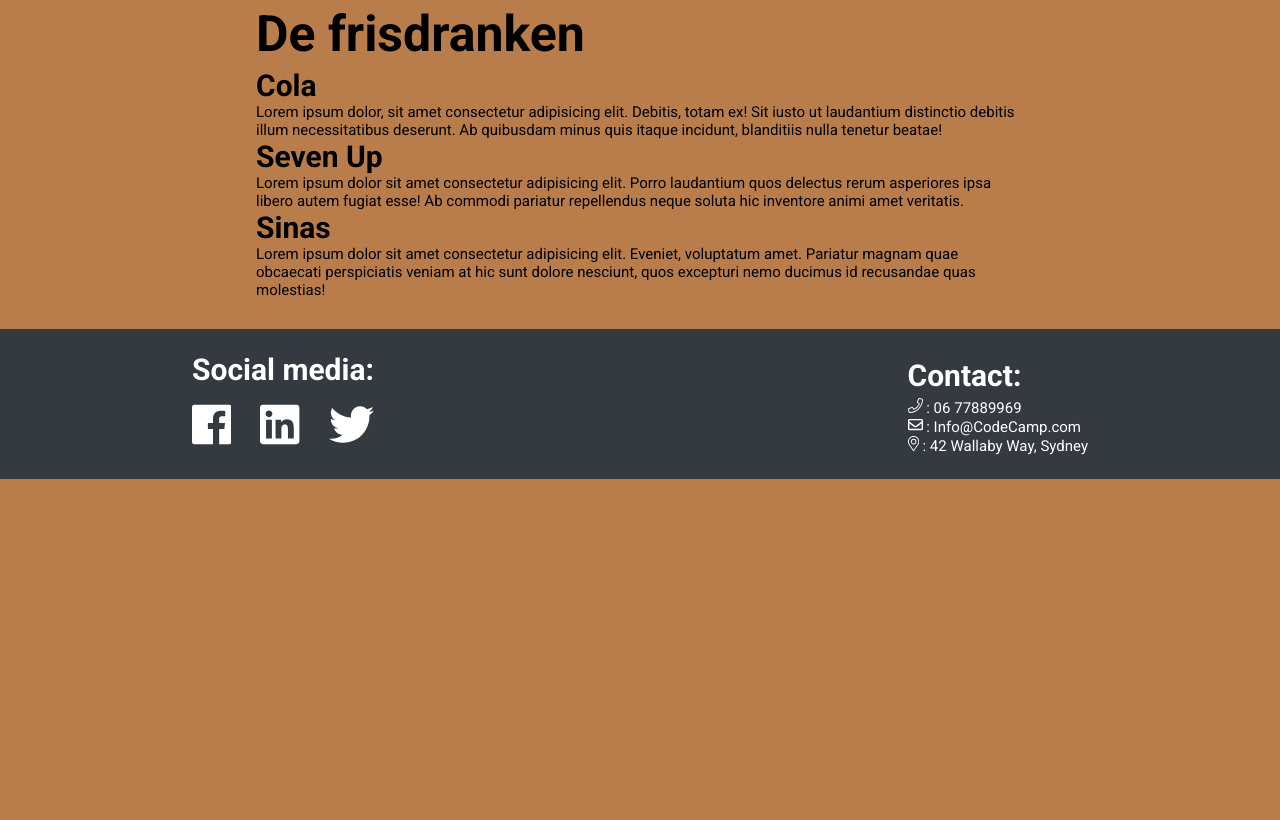
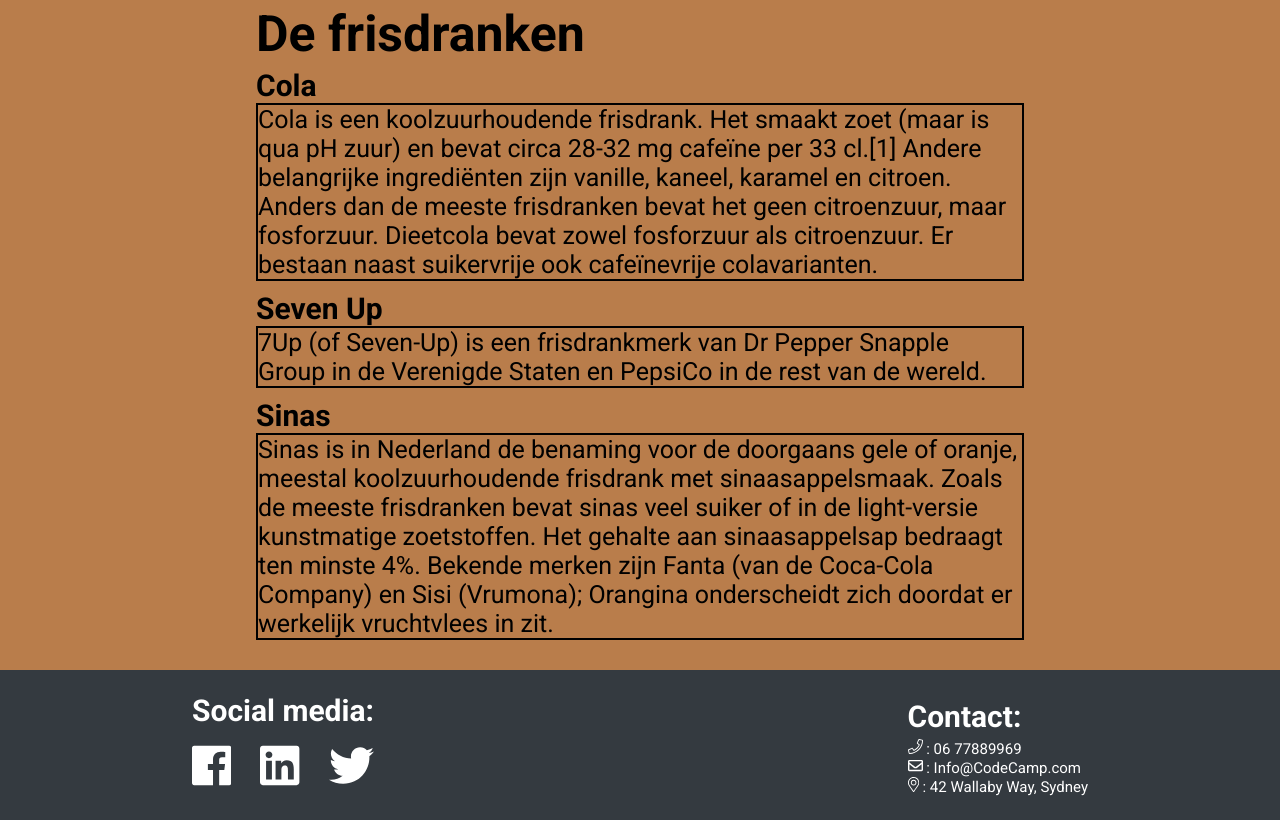
Before and after one commit to miitchel/C2-CodeCamp, a PHP site: page /C2-CodeCamp/dranken/frisdranken.php in a window 1280 px wide. Shown: the part 100-920 px from the top of the page. Before the commit the page ends 579 px from the top, so only its background shows below. Run offline with PHP 8.4, Linux system fonts and the light colour scheme.

Commit message:
Dranken pagina's
Heb de Dranken pagina's de tekst overzichtelijker gemaakt en inplaats van Lorem tekst de bijbehorende tekst erin gezet bij de dranken.

```diff
--- a/CSS/main.css
+++ b/CSS/main.css
@@ -58,6 +58,23 @@ p, pre {
     text-decoration: none;
     color: black;
     padding: 0 5px;
+}
+
+.drinks p{
+    font-size: 25px;
+    margin-bottom: 10px
+}
+
+.cold-drinks p{
+    font-size: 25px;
+    border: solid black 2px;
+    margin-bottom: 10px;
+}
+
+.hot-drinks p{
+    font-size: 25px;
+    border: solid black 2px;
+    margin-bottom: 10px;
 }
 
 /* Footer */
--- a/dranken/frisdranken.php
+++ b/dranken/frisdranken.php
@@ -13,13 +13,15 @@
 
   <main>
     <div class="wrapper">
-      <h1>De frisdranken</h1>
-      <h3>Cola</h3>
-      <p>Lorem ipsum dolor, sit amet consectetur adipisicing elit. Debitis, totam ex! Sit iusto ut laudantium distinctio debitis illum necessitatibus deserunt. Ab quibusdam minus quis itaque incidunt, blanditiis nulla tenetur beatae!</p>
-      <h3>Seven Up</h3>
-      <p>Lorem ipsum dolor sit amet consectetur adipisicing elit. Porro laudantium quos delectus rerum asperiores ipsa libero autem fugiat esse! Ab commodi pariatur repellendus neque soluta hic inventore animi amet veritatis.</p>
-      <h3>Sinas</h3>
-      <p>Lorem ipsum dolor sit amet consectetur adipisicing elit. Eveniet, voluptatum amet. Pariatur magnam quae obcaecati perspiciatis veniam at hic sunt dolore nesciunt, quos excepturi nemo ducimus id recusandae quas molestias!</p>
+      <div class="cold-drinks">
+        <h1>De frisdranken</h1>
+        <h3>Cola</h3>
+        <p>Cola is een koolzuurhoudende frisdrank. Het smaakt zoet (maar is qua pH zuur) en bevat circa 28-32 mg cafeïne per 33 cl.[1] Andere belangrijke ingrediënten zijn vanille, kaneel, karamel en citroen. Anders dan de meeste frisdranken bevat het geen citroenzuur, maar fosforzuur. Dieetcola bevat zowel fosforzuur als citroenzuur. Er bestaan naast suikervrije ook cafeïnevrije colavarianten.</p>
+        <h3>Seven Up</h3>
+        <p>7Up (of Seven-Up) is een frisdrankmerk van Dr Pepper Snapple Group in de Verenigde Staten en PepsiCo in de rest van de wereld.</p>
+        <h3>Sinas</h3>
+        <p>Sinas is in Nederland de benaming voor de doorgaans gele of oranje, meestal koolzuurhoudende frisdrank met sinaasappelsmaak. Zoals de meeste frisdranken bevat sinas veel suiker of in de light-versie kunstmatige zoetstoffen. Het gehalte aan sinaasappelsap bedraagt ten minste 4%. Bekende merken zijn Fanta (van de Coca-Cola Company) en Sisi (Vrumona); Orangina onderscheidt zich doordat er werkelijk vruchtvlees in zit.</p>
+      </div>
     </div>
   </main>
 
--- a/dranken/index.php
+++ b/dranken/index.php
@@ -15,7 +15,8 @@
         <div class="wrapper">
             <div class="drinks">
                 <h1>Dranken</h1>
-                <p>Lorem ipsum, dolor sit amet consectetur adipisicing elit. Quasi, optio animi! Hic iste nostrum, deleniti quis cumque, laboriosam doloremque quisquam sunt veritatis commodi necessitatibus assumenda blanditiis quaerat nisi possimus! Facilis eos doloremque fuga eum, vitae sapiente. Distinctio, sequi. Ratione ducimus sapiente, delectus voluptatum hic saepe excepturi beatae iure numquam quas, ut nesciunt expedita in temporibus nisi molestiae libero officiis deleniti! Eaque provident odit consequuntur, iste asperiores voluptate iure veritatis fuga necessitatibus iusto adipisci dolorum aperiam sit laboriosam, harum vel eos animi esse eum aut? Quo cupiditate tempore porro beatae vitae aperiam corrupti cumque ut voluptatem alias. Incidunt ut accusamus dicta.</p>
+                <p>Een drankje, of drank, is een vloeistof die specifiek is voor menselijke consumptie. Naast het vervullen van een fundamentele menselijke behoefte, maken dranken deel uit van de cultuur van de menselijke samenleving.</p>
+                <p>Als u meer wilt weten over de verschillende fris/warme dranken die we hebben, klik dan op een van de onderstaande links:</p>
                 <ul>
                     <li><a href="<?php echo $base_url; ?>/dranken/frisdranken.php">Frisdranken</a></li>
                     <li><a href="<?php echo $base_url; ?>/dranken/warmedranken.php">Warme dranken</a></li>
```
Also changed, not shown: dranken/warmedranken.php (+9 -7 lines).
